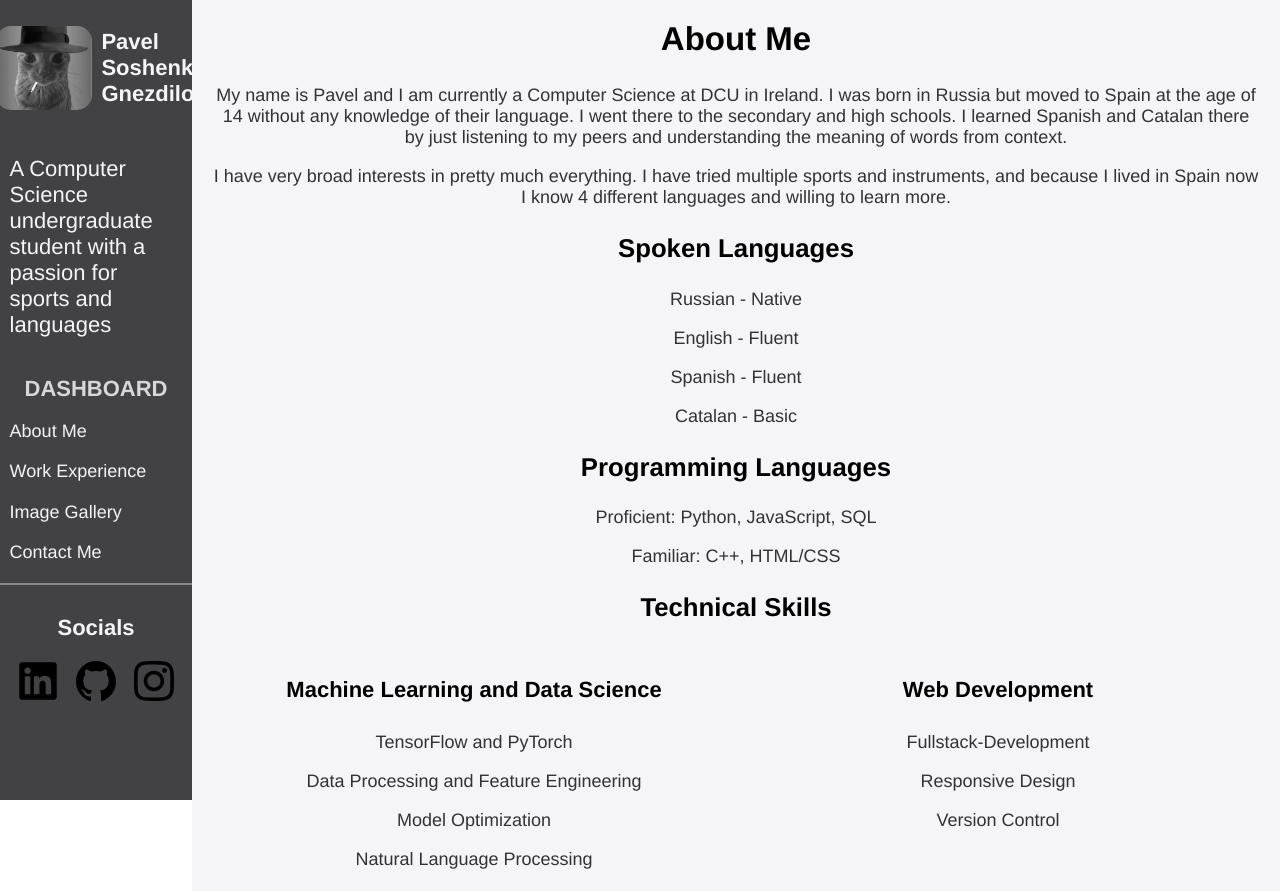
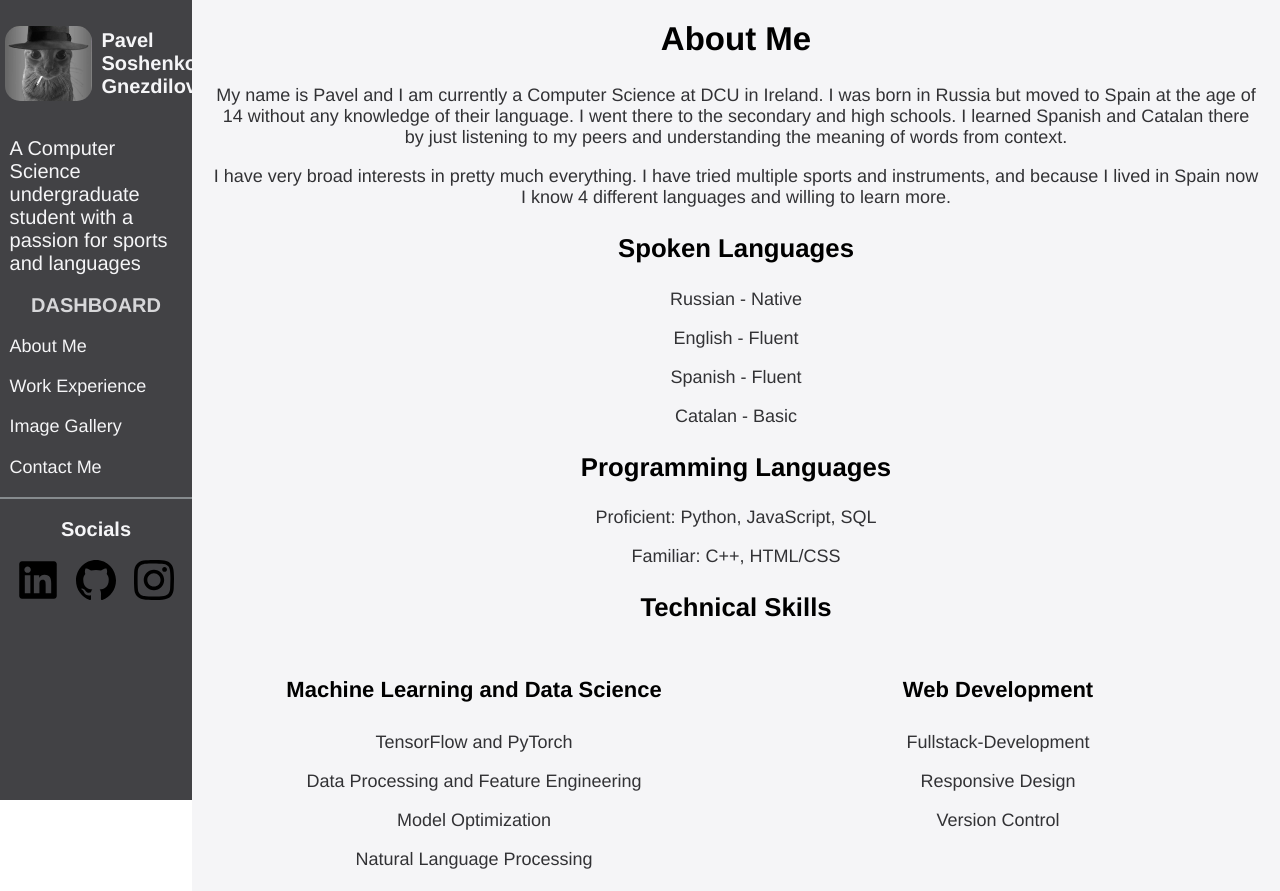
Before and after one commit to psgnezdilov/Porfolio, a plain HTML site: page index.html in a window 1280 px wide. Shown: the top 891 px of the page. Drawn offline with Linux system fonts and the light colour scheme.

Commit message:
Minor changes

```diff
--- a/css/layout.css
+++ b/css/layout.css
@@ -36,6 +36,7 @@ hr {
 .page-nav {
     height: 100%;
     width: 15%;
+    font-size: 20px;
     position: fixed;
     z-index: 1;
     top: 0;
@@ -47,9 +48,8 @@ hr {
 
 .page-nav p {
     font-weight: bold;
-    /*background-color: #868B8E;*/
-    margin: 0;
-    padding: 10% 5% 10% 5%;
+    margin: 10% 5% 10% 5%;
+    /*padding: 10% 5% 10% 5%;*/
 }
 
 .header-container {
@@ -66,7 +66,7 @@ hr {
 }
 
 .header-container img {
-    width: 50%;
+    width: 45%;
     height: auto;
 
     border-radius: 15px;
@@ -84,9 +84,10 @@ p.subheader-text {
 }
 
 .nav-dashboard p {
-    padding-bottom: 5%;
+    /*padding-bottom: 5%;*/
     color: #D7D7D9;
     text-align: center;
+    margin-bottom: 5%;
 }
 
 .nav-dashboard a {
@@ -222,6 +223,7 @@ summary {
     display: flex;
     align-items: center;
     justify-content: space-between;
+    font-size: 18px;
     padding: 10px;
 }
 
```
